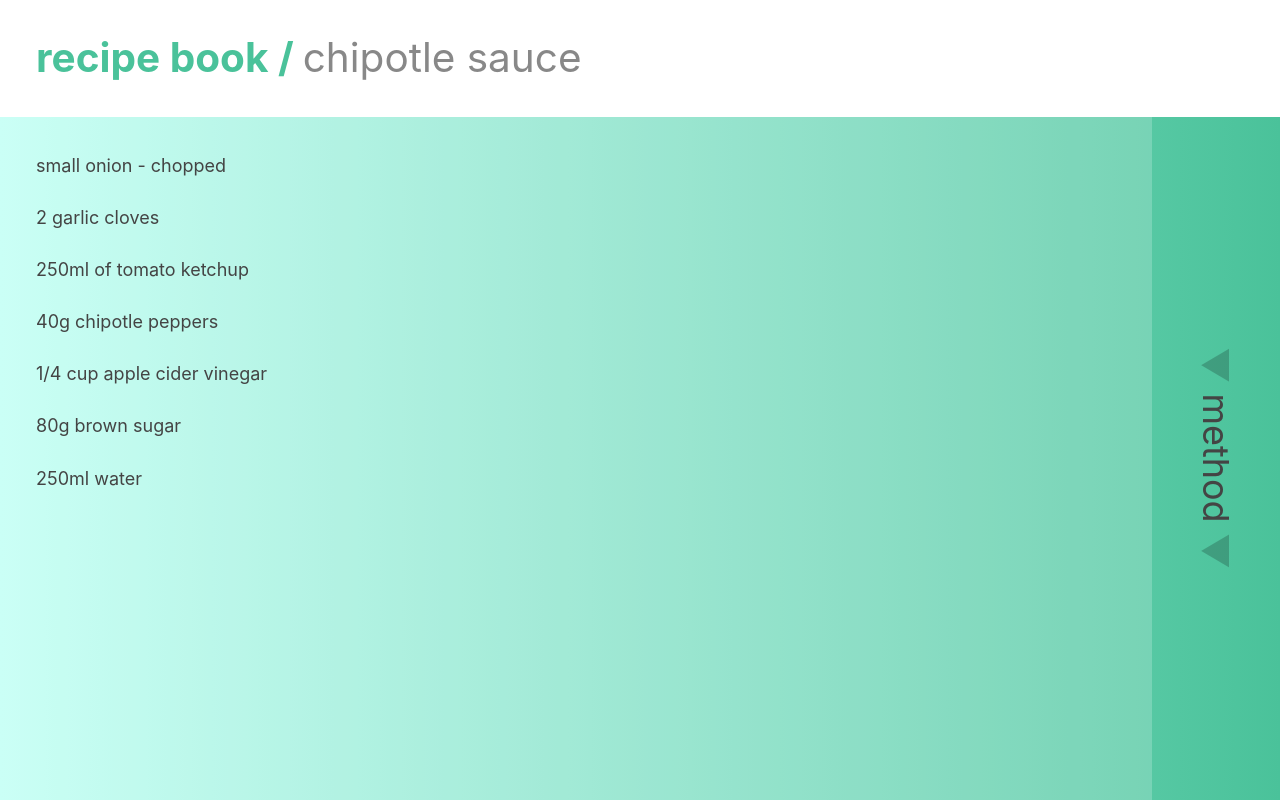
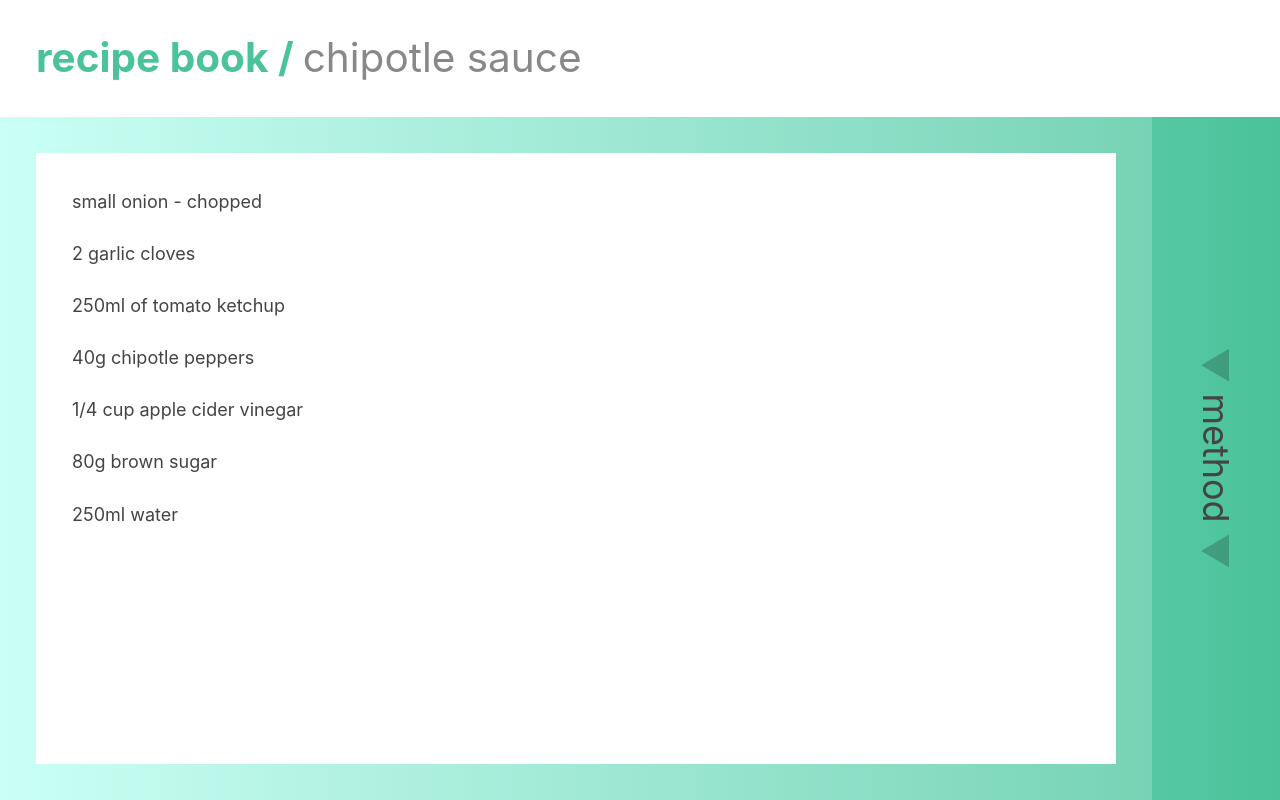
Before and after one commit to dijonmusters/recipe-book, a Gatsby site: page /recipes/chipotle-sauce in a window 1280 px wide. Built offline with nearby package versions, Linux system fonts and the light colour scheme; Gatsby itself is replaced by a stand-in of ours; some packages are replaced by stand-ins of ours.

Commit message:
LOOKS: Add white space around ingredients and method

```diff
--- a/src/components/recipe.js
+++ b/src/components/recipe.js
@@ -8,6 +8,12 @@ const Container = styled.div`
   justify-content: ${props => props.selected ? 'flex-start' : 'flex-end'};
   overflow-x: hidden;
   color: #444;
+`;
+
+const Content = styled.div`
+  background-color: white;
+  height: 100%;
+  padding: 2rem;
 `;
 
 const Ingredients = styled.div`
@@ -92,7 +98,9 @@ const Recipe = ({ method, ingredients, name }) => {
   return (
     <Container selected={selected}>
       <Ingredients selected={selected}>
-        {ingredients.map(renderIngredient)}
+        <Content>
+          {ingredients.map(renderIngredient)}
+        </Content>
       </Ingredients>
       <Tab selected={selected} onClick={handleToggle}>
       <Text selected={selected}>
@@ -102,7 +110,9 @@ const Recipe = ({ method, ingredients, name }) => {
       </Text>
       </Tab>
       <Method selected={!selected}>
-        <div dangerouslySetInnerHTML={{ __html: method }} />
+        <Content>
+          <div dangerouslySetInnerHTML={{ __html: method }} />
+        </Content>
       </Method>
     </Container>
   );
```
